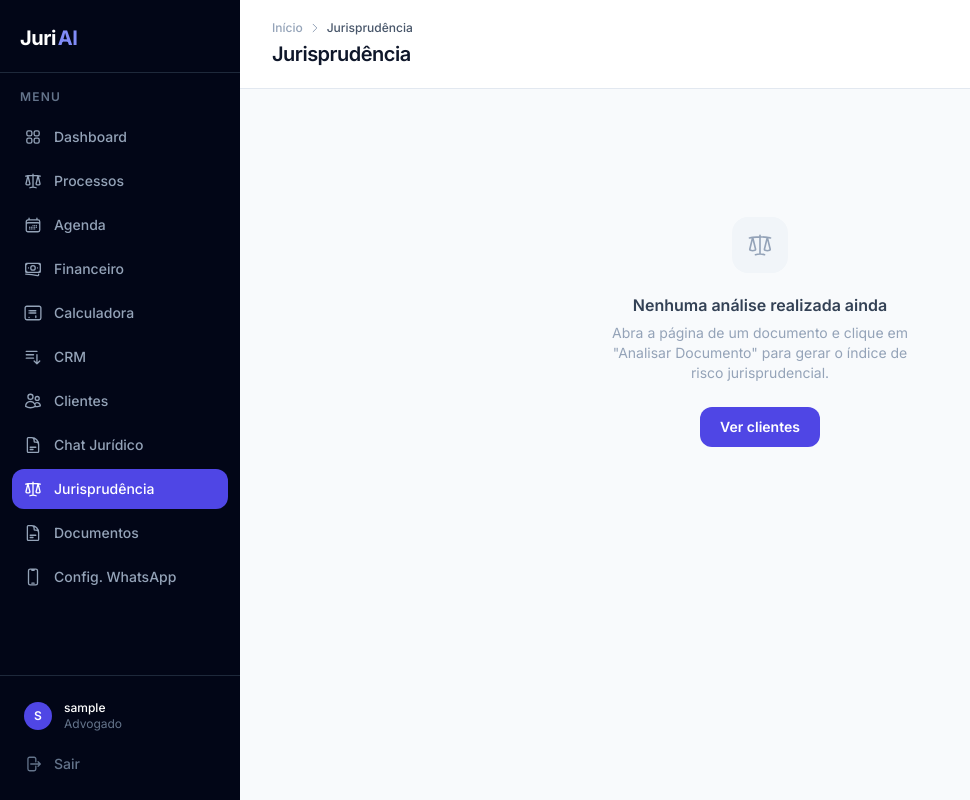
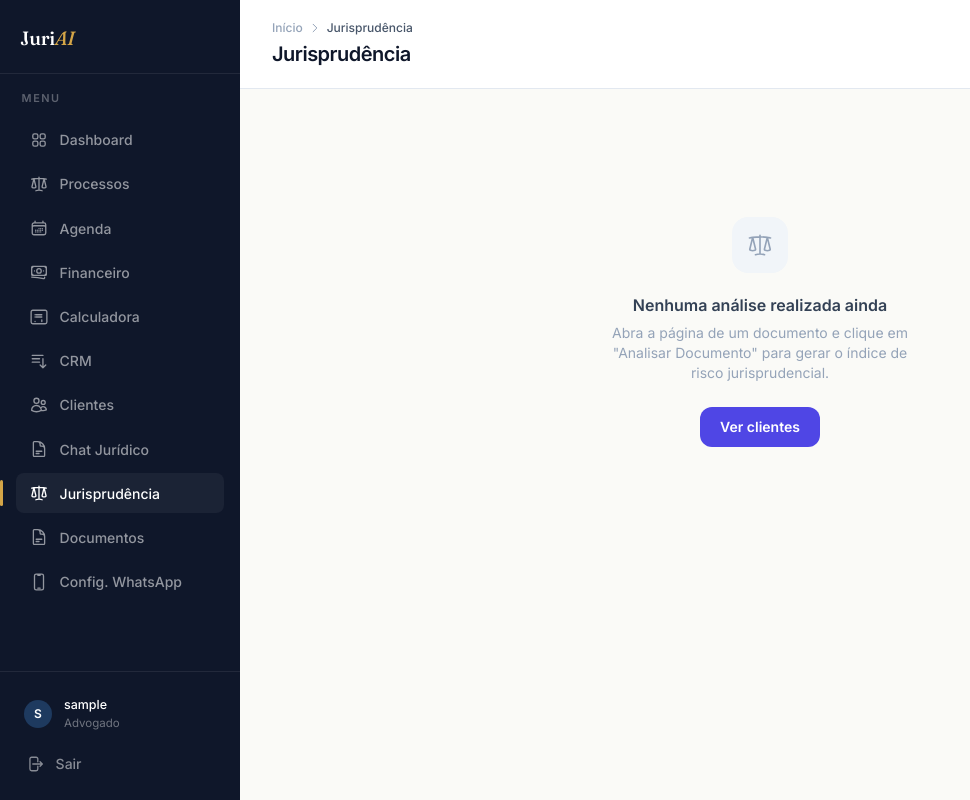
Before and after one commit to yagosamu/juri_ai, a Django app: page /ia/analises/ in a window 1280 px wide. Shown: the whole page, without its empty margins (0-970 px from the left). Run offline with Django 5.2, Linux system fonts and the light colour scheme; the visitor is signed in with stand-in values (Sample User, id 1); data that the repository does not hold is empty; some libraries are stand-ins or nearby versions.

Commit message:
feat(platform): align base.html with landing palette and Fraunces

```diff
--- a/templates/base.html
+++ b/templates/base.html
@@ -6,36 +6,81 @@
   <title>{% block 'title' %}JuriAI{% endblock %}</title>
   <script src="https://cdn.tailwindcss.com"></script>
   <link rel="preconnect" href="https://fonts.googleapis.com" />
-  <link href="https://fonts.googleapis.com/css2?family=Inter:wght@400;500;600;700&display=swap" rel="stylesheet" />
+  <link rel="preconnect" href="https://fonts.gstatic.com" crossorigin />
+  <link href="https://fonts.googleapis.com/css2?family=Fraunces:opsz,ital,wght@9..144,0,400;9..144,0,500;9..144,1,500&family=Inter:wght@300;400;500;600;700&display=swap" rel="stylesheet" />
   <style>
-    body { font-family: 'Inter', sans-serif; }
+    :root {
+      --ink:         #0F172A;
+      --ink-2:       #0C1D3D;
+      --navy-700:    #1E3A5F;
+      --gold:        #D4A547;
+      --gold-hover:  #E0B558;
+      --cream:       #F5EFE2;
+      --cream-light: #FAFAF7;
+    }
+    body { font-family: 'Inter', sans-serif; background: var(--cream-light); }
     svg { display: inline-block; flex-shrink: 0; }
+
+    /* Serif page title — opt-in via .serif-title */
+    .serif-title { font-family: 'Fraunces', Georgia, serif; font-weight: 500; letter-spacing: -.018em; font-variation-settings: "opsz" 96; }
+    .serif-title em { font-style: italic; color: var(--gold); }
+
+    /* Sidebar brand */
+    .sidebar { background: var(--ink); }
+    .brand-logo { font-family: 'Fraunces', serif; font-weight: 500; font-size: 1.2rem; letter-spacing: -.015em; color: #fff; text-decoration: none; }
+    .brand-logo em { font-style: italic; color: var(--gold); }
+
+    /* Nav links in sidebar */
+    .nav-link {
+      position: relative; display: flex; align-items: center; gap: .75rem;
+      padding: .6rem .85rem; border-radius: 8px;
+      font-size: .875rem; font-weight: 500;
+      color: rgba(255,255,255,.55);
+      transition: color 180ms, background 180ms;
+      text-decoration: none;
+    }
+    .nav-link:hover { color: #fff; background: rgba(255,255,255,.04); }
+    .nav-link.is-active { color: #fff; background: rgba(255,255,255,.05); }
+    .nav-link.is-active::before {
+      content: ''; position: absolute; left: -1rem; top: 50%; transform: translateY(-50%);
+      width: 3px; height: 65%;
+      background: var(--gold); border-radius: 2px;
+    }
+    .nav-section { font-size: .68rem; font-weight: 600; text-transform: uppercase; letter-spacing: .14em; color: rgba(255,255,255,.32); padding: 0 .35rem .6rem; }
+
+    /* User block */
+    .user-avatar { width: 28px; height: 28px; border-radius: 50%; background: var(--navy-700); display: flex; align-items: center; justify-content: center; flex-shrink: 0; }
+    .user-name { color: #fff; font-size: .78rem; font-weight: 500; }
+    .user-role { color: rgba(255,255,255,.4); font-size: .72rem; }
+
+    /* Sidebar logout */
+    .nav-logout { color: rgba(255,255,255,.5); }
+    .nav-logout:hover { color: #f87171; background: rgba(239,68,68,.08); }
+
+    /* Sidebar dividers */
+    .sb-divider { border-color: rgba(255,255,255,.08); }
   </style>
   {% block 'head' %}{% endblock %}
 </head>
-<body class="bg-slate-50">
+<body>
 
 <div class="flex h-screen overflow-hidden">
 
   <!-- ─── SIDEBAR ────────────────────────────────────────────────── -->
-  <aside style="width:240px; min-width:240px;" class="bg-slate-950 flex flex-col h-full overflow-hidden">
+  <aside class="sidebar flex flex-col h-full overflow-hidden" style="width:240px; min-width:240px;">
 
     <!-- Logo -->
-    <div class="px-5 pt-6 pb-5 border-b border-slate-800">
-      <a href="{% url 'dashboard' %}" class="flex items-center gap-0.5">
-        <span class="text-white font-bold text-xl tracking-tight">Juri</span>
-        <span class="text-indigo-400 font-bold text-xl tracking-tight">AI</span>
-      </a>
+    <div class="px-5 pt-6 pb-5 border-b sb-divider">
+      <a href="{% url 'dashboard' %}" class="brand-logo">Juri<em>AI</em></a>
     </div>
 
     <!-- Nav -->
-    <nav class="flex-1 px-3 py-4 space-y-1 overflow-y-auto">
-      <p class="text-slate-500 text-xs font-semibold uppercase tracking-widest px-2 pb-2">Menu</p>
+    <nav class="flex-1 px-4 py-4 space-y-1 overflow-y-auto">
+      <p class="nav-section">Menu</p>
 
       <!-- Dashboard -->
       <a href="{% url 'dashboard' %}"
-         class="flex items-center gap-3 px-3 py-2.5 rounded-xl text-sm font-medium transition-colors
-                {% if request.resolver_match.url_name == 'dashboard' %}bg-indigo-600 text-white{% else %}text-slate-400 hover:text-white hover:bg-slate-800{% endif %}">
+         class="nav-link {% if request.resolver_match.url_name == 'dashboard' %}is-active{% endif %}">
         <svg width="18" height="18" fill="none" viewBox="0 0 24 24" stroke="currentColor" stroke-width="1.75">
           <path stroke-linecap="round" stroke-linejoin="round" d="M3.75 6A2.25 2.25 0 016 3.75h2.25A2.25 2.25 0 0110.5 6v2.25a2.25 2.25 0 01-2.25 2.25H6a2.25 2.25 0 01-2.25-2.25V6zM3.75 15.75A2.25 2.25 0 016 13.5h2.25a2.25 2.25 0 012.25 2.25V18a2.25 2.25 0 01-2.25 2.25H6A2.25 2.25 0 013.75 18v-2.25zM13.5 6a2.25 2.25 0 012.25-2.25H18A2.25 2.25 0 0120.25 6v2.25A2.25 2.25 0 0118 10.5h-2.25a2.25 2.25 0 01-2.25-2.25V6zM13.5 15.75a2.25 2.25 0 012.25-2.25H18a2.25 2.25 0 012.25 2.25V18A2.25 2.25 0 0118 20.25h-2.25A2.25 2.25 0 0113.5 18v-2.25z" />
         </svg>
@@ -44,8 +89,7 @@
 
       <!-- Processos -->
       <a href="{% url 'lista_processos' %}"
-         class="flex items-center gap-3 px-3 py-2.5 rounded-xl text-sm font-medium transition-colors
-                {% if request.resolver_match.url_name == 'lista_processos' or request.resolver_match.url_name == 'processo' or request.resolver_match.url_name == 'criar_processo' or request.resolver_match.url_name == 'editar_processo' %}bg-indigo-600 text-white{% else %}text-slate-400 hover:text-white hover:bg-slate-800{% endif %}">
+         class="nav-link {% if request.resolver_match.url_name == 'lista_processos' or request.resolver_match.url_name == 'processo' or request.resolver_match.url_name == 'criar_processo' or request.resolver_match.url_name == 'editar_processo' %}is-active{% endif %}">
         <svg width="18" height="18" fill="none" viewBox="0 0 24 24" stroke="currentColor" stroke-width="1.75">
           <path stroke-linecap="round" stroke-linejoin="round" d="M12 3v17.25m0 0c-1.472 0-2.882.265-4.185.75M12 20.25c1.472 0 2.882.265 4.185.75M18.75 4.97A48.416 48.416 0 0012 4.5c-2.291 0-4.545.16-6.75.47m13.5 0c1.01.143 2.01.317 3 .52m-3-.52l2.62 10.726c.122.499-.106 1.028-.589 1.202a5.988 5.988 0 01-2.031.352 5.988 5.988 0 01-2.031-.352c-.483-.174-.711-.703-.59-1.202L18.75 4.97zm-16.5.52c.99-.203 1.99-.377 3-.52m0 0l2.62 10.726c.122.499-.106 1.028-.589 1.202a5.989 5.989 0 01-2.031.352 5.989 5.989 0 01-2.031-.352c-.483-.174-.711-.703-.59-1.202L5.25 4.97z"/>
         </svg>
@@ -54,8 +98,7 @@
 
       <!-- Agenda / Prazos -->
       <a href="{% url 'lista_prazos' %}"
-         class="flex items-center gap-3 px-3 py-2.5 rounded-xl text-sm font-medium transition-colors
-                {% if request.resolver_match.url_name == 'lista_prazos' or request.resolver_match.url_name == 'criar_prazo' or request.resolver_match.url_name == 'editar_prazo' %}bg-indigo-600 text-white{% else %}text-slate-400 hover:text-white hover:bg-slate-800{% endif %}">
+         class="nav-link {% if request.resolver_match.url_name == 'lista_prazos' or request.resolver_match.url_name == 'criar_prazo' or request.resolver_match.url_name == 'editar_prazo' %}is-active{% endif %}">
         <svg width="18" height="18" fill="none" viewBox="0 0 24 24" stroke="currentColor" stroke-width="1.75">
           <path stroke-linecap="round" stroke-linejoin="round" d="M6.75 3v2.25M17.25 3v2.25M3 18.75V7.5a2.25 2.25 0 012.25-2.25h13.5A2.25 2.25 0 0121 7.5v11.25m-18 0A2.25 2.25 0 005.25 21h13.5A2.25 2.25 0 0021 18.75m-18 0v-7.5A2.25 2.25 0 015.25 9h13.5A2.25 2.25 0 0121 11.25v7.5m-9-6h.008v.008H12v-.008zM12 15h.008v.008H12V15zm0 2.25h.008v.008H12v-.008zM9.75 15h.008v.008H9.75V15zm0 2.25h.008v.008H9.75v-.008zM7.5 15h.008v.008H7.5V15zm0 2.25h.008v.008H7.5v-.008zm6.75-4.5h.008v.008h-.008v-.008zm0 2.25h.008v.008h-.008V15zm0 2.25h.008v.008h-.008v-.008zm2.25-4.5h.008v.008H16.5v-.008zm0 2.25h.008v.008H16.5V15z"/>
         </svg>
@@ -64,8 +107,7 @@
 
       <!-- Financeiro -->
       <a href="{% url 'lista_financeiro' %}"
-         class="flex items-center gap-3 px-3 py-2.5 rounded-xl text-sm font-medium transition-colors
-                {% if request.resolver_match.url_name == 'lista_financeiro' or request.resolver_match.url_name == 'criar_honorario' or request.resolver_match.url_name == 'editar_honorario' or request.resolver_match.url_name == 'relatorio_financeiro' %}bg-indigo-600 text-white{% else %}text-slate-400 hover:text-white hover:bg-slate-800{% endif %}">
+         class="nav-link {% if request.resolver_match.url_name == 'lista_financeiro' or request.resolver_match.url_name == 'criar_honorario' or request.resolver_match.url_name == 'editar_honorario' or request.resolver_match.url_name == 'relatorio_financeiro' %}is-active{% endif %}">
         <svg width="18" height="18" fill="none" viewBox="0 0 24 24" stroke="currentColor" stroke-width="1.75">
           <path stroke-linecap="round" stroke-linejoin="round" d="M2.25 18.75a60.07 60.07 0 0115.797 2.101c.727.198 1.453-.342 1.453-1.096V18.75M3.75 4.5v.75A.75.75 0 013 6h-.75m0 0v-.375c0-.621.504-1.125 1.125-1.125H20.25M2.25 6v9m18-10.5v.75c0 .414.336.75.75.75h.75m-1.5-1.5h.375c.621 0 1.125.504 1.125 1.125v9.75c0 .621-.504 1.125-1.125 1.125h-.375m1.5-1.5H21a.75.75 0 00-.75.75v.75m0 0H3.75m0 0h-.375a1.125 1.125 0 01-1.125-1.125V15m1.5 1.5v-.75A.75.75 0 003 15h-.75M15 10.5a3 3 0 11-6 0 3 3 0 016 0zm3 0h.008v.008H18V10.5zm-12 0h.008v.008H6V10.5z"/>
         </svg>
@@ -74,8 +116,7 @@
 
       <!-- Calculadora Judicial -->
       <a href="{% url 'calculadora' %}"
-         class="flex items-center gap-3 px-3 py-2.5 rounded-xl text-sm font-medium transition-colors
-                {% if request.resolver_match.url_name == 'calculadora' or request.resolver_match.url_name == 'lista_calculos' or request.resolver_match.url_name == 'exportar_calculo' %}bg-indigo-600 text-white{% else %}text-slate-400 hover:text-white hover:bg-slate-800{% endif %}">
+         class="nav-link {% if request.resolver_match.url_name == 'calculadora' or request.resolver_match.url_name == 'lista_calculos' or request.resolver_match.url_name == 'exportar_calculo' %}is-active{% endif %}">
         <svg width="18" height="18" fill="none" viewBox="0 0 24 24" stroke="currentColor" stroke-width="1.75">
           <path stroke-linecap="round" stroke-linejoin="round" d="M15.75 15.75V18m-7.5-6h7.5m-7.5-3h7.5m-9 9h.008v.008H6.75V18zm0-6h.008v.008H6.75V12zm0-3h.008v.008H6.75V9zm-3 12h16.5A2.25 2.25 0 0022.5 18.75V5.25A2.25 2.25 0 0020.25 3H3.75A2.25 2.25 0 001.5 5.25v13.5A2.25 2.25 0 003.75 21z"/>
         </svg>
@@ -85,8 +126,7 @@
       <!-- CRM -->
       {% leads_novos as n_leads %}
       <a href="{% url 'lista_crm' %}"
-         class="flex items-center gap-3 px-3 py-2.5 rounded-xl text-sm font-medium transition-colors
-                {% if request.resolver_match.url_name == 'lista_crm' or request.resolver_match.url_name == 'criar_lead' or request.resolver_match.url_name == 'editar_lead' or request.resolver_match.url_name == 'relatorio_crm' %}bg-indigo-600 text-white{% else %}text-slate-400 hover:text-white hover:bg-slate-800{% endif %}">
+         class="nav-link {% if request.resolver_match.url_name == 'lista_crm' or request.resolver_match.url_name == 'criar_lead' or request.resolver_match.url_name == 'editar_lead' or request.resolver_match.url_name == 'relatorio_crm' %}is-active{% endif %}">
         <svg width="18" height="18" fill="none" viewBox="0 0 24 24" stroke="currentColor" stroke-width="1.75">
           <path stroke-linecap="round" stroke-linejoin="round" d="M3 4.5h14.25M3 9h9.75M3 13.5h9.75m4.5-4.5v12m0 0l-3.75-3.75M17.25 21L21 17.25" />
         </svg>
@@ -98,8 +138,7 @@
 
       <!-- Clientes -->
       <a href="{% url 'clientes' %}"
-         class="flex items-center gap-3 px-3 py-2.5 rounded-xl text-sm font-medium transition-colors
-                {% if request.resolver_match.url_name == 'clientes' or request.resolver_match.url_name == 'cliente' %}bg-indigo-600 text-white{% else %}text-slate-400 hover:text-white hover:bg-slate-800{% endif %}">
+         class="nav-link {% if request.resolver_match.url_name == 'clientes' or request.resolver_match.url_name == 'cliente' %}is-active{% endif %}">
         <svg width="18" height="18" fill="none" viewBox="0 0 24 24" stroke="currentColor" stroke-width="1.75">
           <path stroke-linecap="round" stroke-linejoin="round" d="M15 19.128a9.38 9.38 0 002.625.372 9.337 9.337 0 004.121-.952 4.125 4.125 0 00-7.533-2.493M15 19.128v-.003c0-1.113-.285-2.16-.786-3.07M15 19.128v.106A12.318 12.318 0 018.624 21c-2.331 0-4.512-.645-6.374-1.766l-.001-.109a6.375 6.375 0 0111.964-3.07M12 6.375a3.375 3.375 0 11-6.75 0 3.375 3.375 0 016.75 0zm8.25 2.25a2.625 2.625 0 11-5.25 0 2.625 2.625 0 015.25 0z" />
         </svg>
@@ -108,8 +147,7 @@
 
       <!-- Análise Jurídica -->
       <a href="{% url 'lista_chats' %}"
-         class="flex items-center gap-3 px-3 py-2.5 rounded-xl text-sm font-medium transition-colors
-                {% if request.resolver_match.url_name == 'lista_chats' or request.resolver_match.url_name == 'chat' %}bg-indigo-600 text-white{% else %}text-slate-400 hover:text-white hover:bg-slate-800{% endif %}">
+         class="nav-link {% if request.resolver_match.url_name == 'lista_chats' or request.resolver_match.url_name == 'chat' %}is-active{% endif %}">
         <svg width="18" height="18" fill="none" viewBox="0 0 24 24" stroke="currentColor" stroke-width="1.75">
           <path stroke-linecap="round" stroke-linejoin="round" d="M19.5 14.25v-2.625a3.375 3.375 0 00-3.375-3.375h-1.5A1.125 1.125 0 0113.5 7.125v-1.5a3.375 3.375 0 00-3.375-3.375H8.25m0 12.75h7.5m-7.5 3H12M10.5 2.25H5.625c-.621 0-1.125.504-1.125 1.125v17.25c0 .621.504 1.125 1.125 1.125h12.75c.621 0 1.125-.504 1.125-1.125V11.25a9 9 0 00-9-9z" />
         </svg>
@@ -118,8 +156,7 @@
 
       <!-- Jurisprudência -->
       <a href="{% url 'lista_analises' %}"
-         class="flex items-center gap-3 px-3 py-2.5 rounded-xl text-sm font-medium transition-colors
-                {% if request.resolver_match.url_name == 'lista_analises' or request.resolver_match.url_name == 'analise_jurisprudencia' %}bg-indigo-600 text-white{% else %}text-slate-400 hover:text-white hover:bg-slate-800{% endif %}">
+         class="nav-link {% if request.resolver_match.url_name == 'lista_analises' or request.resolver_match.url_name == 'analise_jurisprudencia' %}is-active{% endif %}">
         <svg width="18" height="18" fill="none" viewBox="0 0 24 24" stroke="currentColor" stroke-width="1.75">
           <path stroke-linecap="round" stroke-linejoin="round" d="M12 3v17.25m0 0c-1.472 0-2.882.265-4.185.75M12 20.25c1.472 0 2.882.265 4.185.75M18.75 4.97A48.416 48.416 0 0012 4.5c-2.291 0-4.545.16-6.75.47m13.5 0c1.01.143 2.01.317 3 .52m-3-.52l2.62 10.726c.122.499-.106 1.028-.589 1.202a5.988 5.988 0 01-2.031.352 5.988 5.988 0 01-2.031-.352c-.483-.174-.711-.703-.59-1.202L18.75 4.97zm-16.5.52c.99-.203 1.99-.377 3-.52m0 0l2.62 10.726c.122.499-.106 1.028-.589 1.202a5.989 5.989 0 01-2.031.352 5.989 5.989 0 01-2.031-.352c-.483-.174-.711-.703-.59-1.202L5.25 4.97z" />
         </svg>
@@ -128,8 +165,7 @@
 
       <!-- Documentos IA -->
       <a href="{% url 'gerar_documento' %}"
-         class="flex items-center gap-3 px-3 py-2.5 rounded-xl text-sm font-medium transition-colors
-                {% if request.resolver_match.url_name == 'gerar_documento' or request.resolver_match.url_name == 'editar_documento' or request.resolver_match.url_name == 'salvar_documento' or request.resolver_match.url_name == 'exportar_documento' or request.resolver_match.url_name == 'vincular_doc_gerado' or request.resolver_match.url_name == 'lista_templates' or request.resolver_match.url_name == 'criar_template' or request.resolver_match.url_name == 'editar_template' or request.resolver_match.url_name == 'deletar_template' %}bg-indigo-600 text-white{% else %}text-slate-400 hover:text-white hover:bg-slate-800{% endif %}">
+         class="nav-link {% if request.resolver_match.url_name == 'gerar_documento' or request.resolver_match.url_name == 'editar_documento' or request.resolver_match.url_name == 'salvar_documento' or request.resolver_match.url_name == 'exportar_documento' or request.resolver_match.url_name == 'vincular_doc_gerado' or request.resolver_match.url_name == 'lista_templates' or request.resolver_match.url_name == 'criar_template' or request.resolver_match.url_name == 'editar_template' or request.resolver_match.url_name == 'deletar_template' %}is-active{% endif %}">
         <svg width="18" height="18" fill="none" viewBox="0 0 24 24" stroke="currentColor" stroke-width="1.75">
           <path stroke-linecap="round" stroke-linejoin="round" d="M19.5 14.25v-2.625a3.375 3.375 0 00-3.375-3.375h-1.5A1.125 1.125 0 0113.5 7.125v-1.5a3.375 3.375 0 00-3.375-3.375H8.25m0 12.75h7.5m-7.5 3H12M10.5 2.25H5.625c-.621 0-1.125.504-1.125 1.125v17.25c0 .621.504 1.125 1.125 1.125h12.75c.621 0 1.125-.504 1.125-1.125V11.25a9 9 0 00-9-9z" />
         </svg>
@@ -138,8 +174,7 @@
 
       <!-- Config. WhatsApp -->
       <a href="{% url 'configuracao_whatsapp' %}"
-         class="flex items-center gap-3 px-3 py-2.5 rounded-xl text-sm font-medium transition-colors
-                {% if request.resolver_match.url_name == 'configuracao_whatsapp' %}bg-indigo-600 text-white{% else %}text-slate-400 hover:text-white hover:bg-slate-800{% endif %}">
+         class="nav-link {% if request.resolver_match.url_name == 'configuracao_whatsapp' %}is-active{% endif %}">
         <svg width="18" height="18" fill="none" viewBox="0 0 24 24" stroke="currentColor" stroke-width="1.75">
           <path stroke-linecap="round" stroke-linejoin="round" d="M10.5 1.5H8.25A2.25 2.25 0 006 3.75v16.5a2.25 2.25 0 002.25 2.25h7.5A2.25 2.25 0 0018 20.25V3.75a2.25 2.25 0 00-2.25-2.25H13.5m-3 0V3h3V1.5m-3 0h3m-3 18.75h3" />
         </svg>
@@ -148,18 +183,17 @@
     </nav>
 
     <!-- Bottom: usuário + logout -->
-    <div class="border-t border-slate-800 px-3 py-4 space-y-1">
+    <div class="border-t sb-divider px-3 py-4 space-y-1">
       <div class="flex items-center gap-3 px-3 py-2">
-        <div class="w-7 h-7 rounded-full bg-indigo-600 flex items-center justify-center flex-shrink-0">
+        <div class="user-avatar">
           <span class="text-white text-xs font-semibold">{{ request.user.username|first|upper }}</span>
         </div>
         <div class="flex-1 min-w-0">
-          <p class="text-white text-xs font-medium truncate">{{ request.user.username }}</p>
-          <p class="text-slate-500 text-xs">Advogado</p>
+          <p class="user-name truncate">{{ request.user.username }}</p>
+          <p class="user-role">Advogado</p>
         </div>
       </div>
-      <a href="{% url 'logout' %}"
-         class="flex items-center gap-3 px-3 py-2.5 rounded-xl text-slate-500 hover:text-red-400 hover:bg-red-950 text-sm font-medium transition-colors">
+      <a href="{% url 'logout' %}" class="nav-link nav-logout">
         <svg width="18" height="18" fill="none" viewBox="0 0 24 24" stroke="currentColor" stroke-width="1.75">
           <path stroke-linecap="round" stroke-linejoin="round" d="M15.75 9V5.25A2.25 2.25 0 0013.5 3h-6a2.25 2.25 0 00-2.25 2.25v13.5A2.25 2.25 0 007.5 21h6a2.25 2.25 0 002.25-2.25V15m3 0l3-3m0 0l-3-3m3 3H9" />
         </svg>
@@ -170,7 +204,7 @@
   </aside>
 
   <!-- ─── MAIN ────────────────────────────────────────────────────── -->
-  <main class="flex-1 overflow-y-auto bg-slate-50">
+  <main class="flex-1 overflow-y-auto" style="background: var(--cream-light);">
     {% block 'content' %}{% endblock %}
   </main>
 
```
